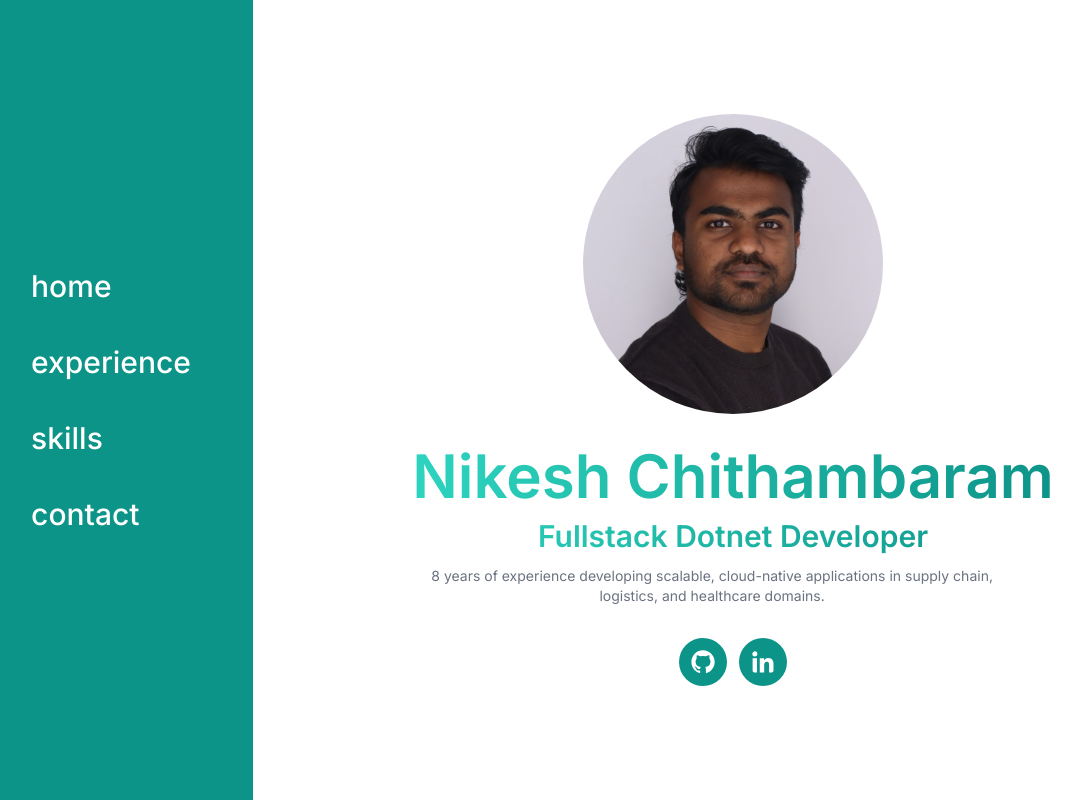
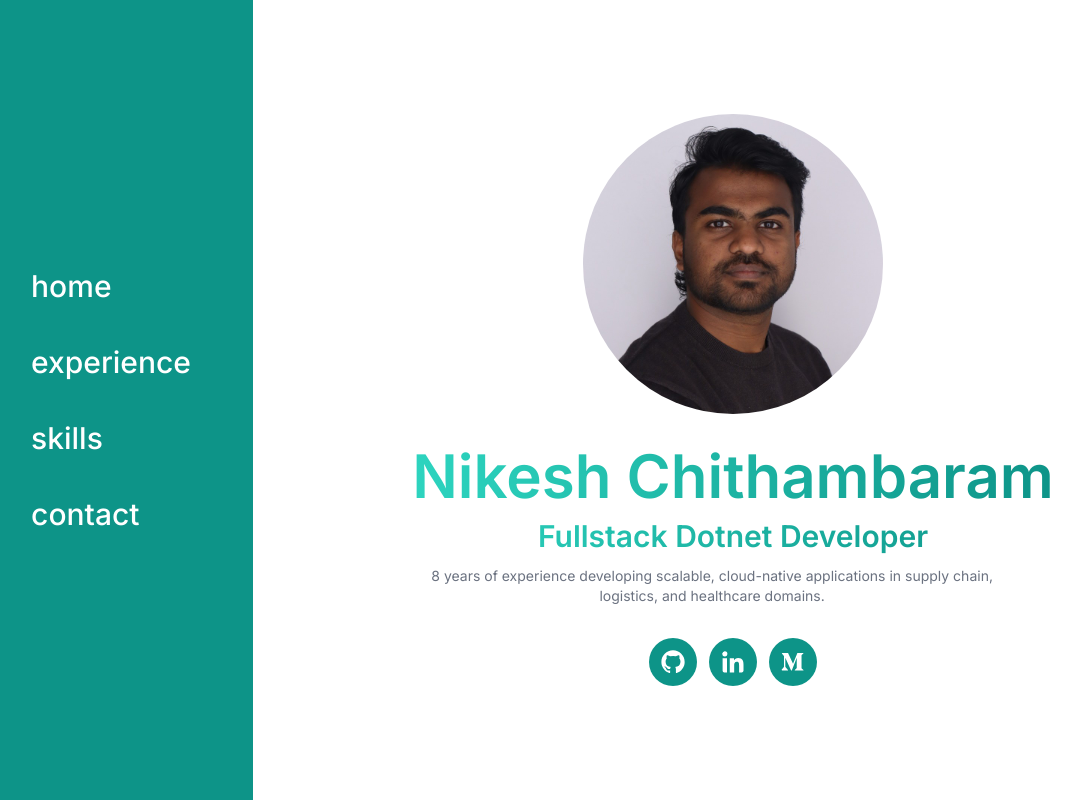
Before and after one commit to nikeshchithambaram/nikeshchithambaram.github.io, a React (Vite) app: page / in a window 1280 px wide. Shown: the top 800 px of the page, without its empty margins (67-1148 px from the left). Built offline with nearby package versions, Linux system fonts and the light colour scheme.

Commit message:
changed email

```diff
--- a/src/components/Contact.jsx
+++ b/src/components/Contact.jsx
@@ -5,7 +5,7 @@ const Contact = () => {
           <div className="flex flex-col items-center justify-center gap-8 p-5 text-center">
             <div className="space-y-1 sm:space-y-3">
               <h1 className='bg-gradient-to-r from-teal-400 to-teal-600 bg-clip-text text-4xl font-semibold text-transparent md:text-5xl lg:text-6xl'>Contact Me</h1>
-              <p className='max-w-[600px] text-md text-gray-500'>nikeshchithambaram@outlook.com | +1 (732)-419-8319</p>
+              <p className='max-w-[600px] text-md text-gray-500'>nikeshchithambaram77@gmail.com | +1 (732)-419-8319</p>
             </div>
 
           </div>
--- a/src/components/Home.jsx
+++ b/src/components/Home.jsx
@@ -1,4 +1,4 @@
-import { BiLogoGithub, BiLogoLinkedin } from 'react-icons/bi'
+import { BiLogoGithub, BiLogoLinkedin, BiLogoMedium } from 'react-icons/bi'
 import image from '../../public/image.jpg'
 
 const Home = () => {
@@ -19,6 +19,10 @@ const Home = () => {
           <a href="https://www.linkedin.com/in/nikesh-chithambaram/">
           <BiLogoLinkedin className='h-10 w-10 cursor-pointer rounded-full border-2 border-transparent bg-teal-600 p-2 text-white transition-all duration-200 hover:scale-110 hover:border-teal-600 hover:bg-white hover:text-teal-600 md:h-12 md:w-12'/>
           </a>
+          <a href="https://medium.com/@nikeshniki19">
+          <BiLogoMedium className='h-10 w-10 cursor-pointer rounded-full border-2 border-transparent bg-teal-600 p-2 text-white transition-all duration-200 hover:scale-110 hover:border-teal-600 hover:bg-white hover:text-teal-600 md:h-12 md:w-12'/>
+          </a>
+
         </div>
       </div>
     </div>
```
